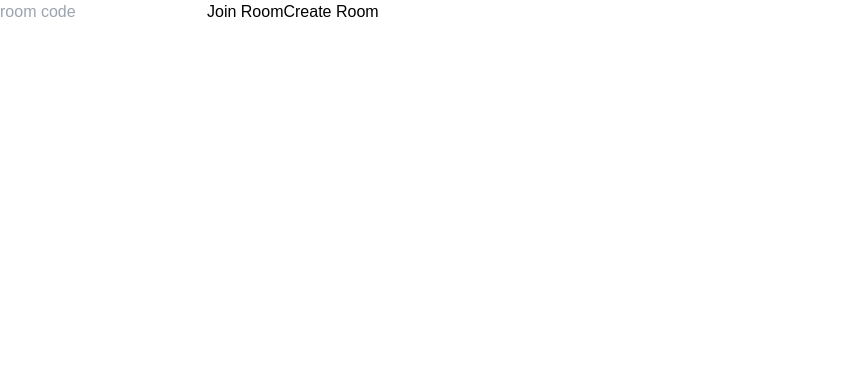
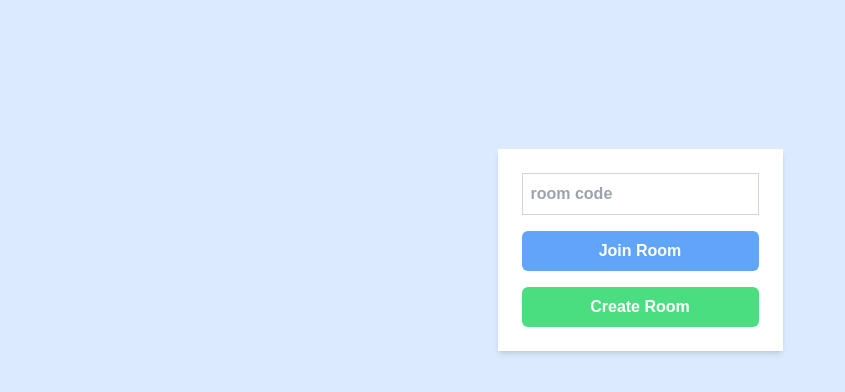
Before and after one commit to seroteunine/CaptionThis, a React (Vite) app in the folder client/: page / in a window 1280 px wide. Shown: the top 392 px of the page, without its empty margins (0-845 px from the left). Built offline with nearby package versions, Linux system fonts and the light colour scheme; no server answers; the HTML template or start-up script is replaced by a standard one.

Commit message:
fix outdated tailwind config purge option

```diff
--- a/client/tailwind.config.js
+++ b/client/tailwind.config.js
@@ -1,7 +1,9 @@
 /** @type {import('tailwindcss').Config} */
 export default {
-  purge: ['./src/**/*.{js,jsx,ts,tsx}', './public/index.html'],
-  content: [],
+  content: [
+    './public/**/*.html',
+    './src/**/*.{js,jsx,ts,tsx,vue}',
+  ],
   theme: {
     extend: {
       fontFamily: {
```
